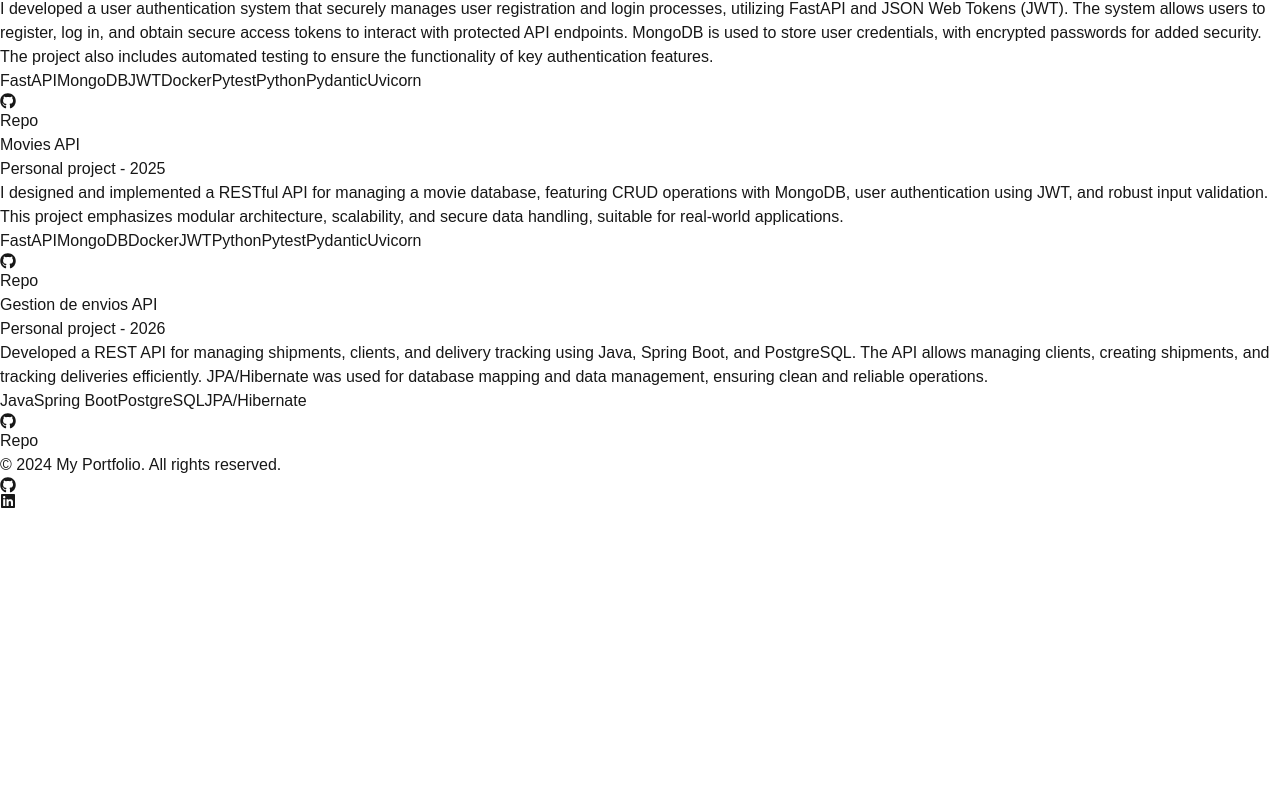
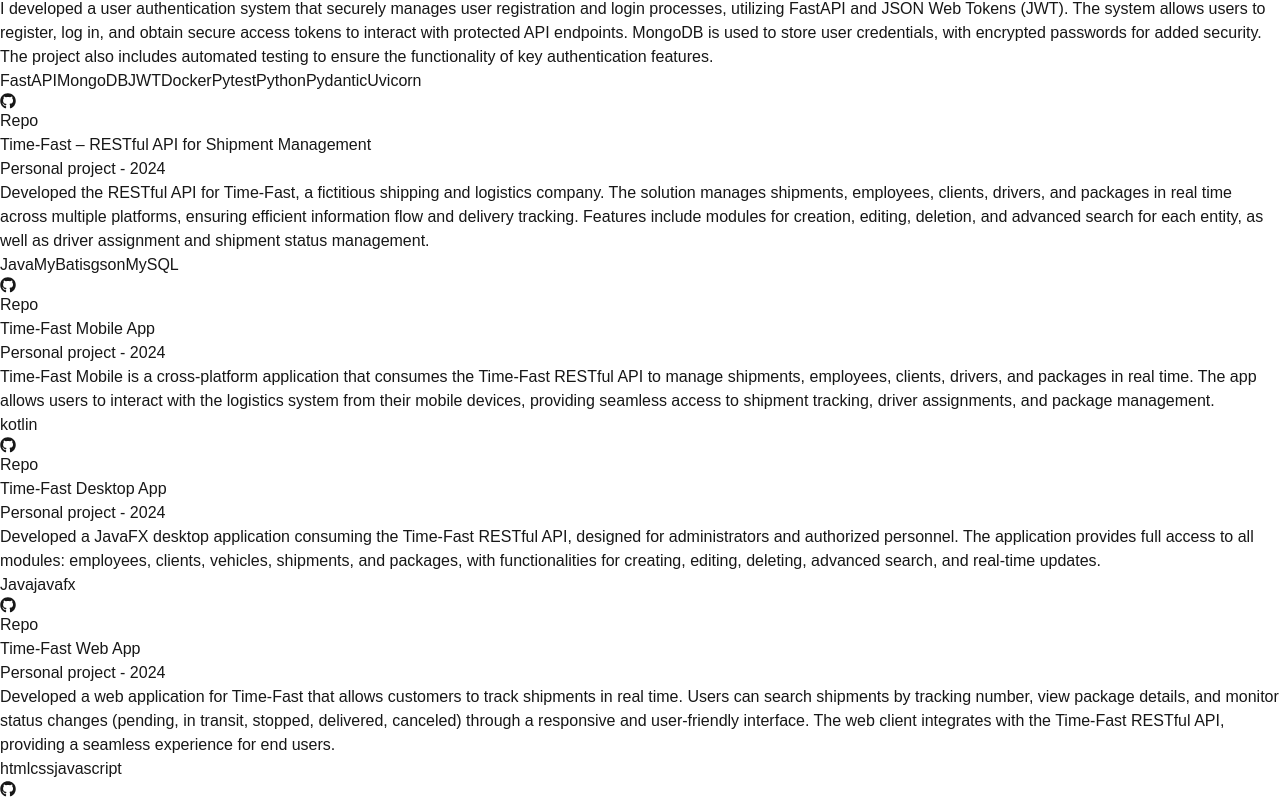
Before and after one commit to eduard165/Portafolio, a Next.js app: page / in a window 1280 px wide. Shown: the part 2013-2813 px from the top of the page. Before the commit the page ends 2522 px from the top, so only its background shows below. Built offline with nearby package versions, Linux system fonts and the light colour scheme.

Commit message:
Actualizacion de projecto personales

```diff
--- a/src/components/projects/ProjectCard.jsx
+++ b/src/components/projects/ProjectCard.jsx
@@ -11,7 +11,7 @@ export default function ProjectCard({title, fecha, description, technologies, re
       {/* Tech */}
       <div className="flex flex-wrap gap-2 mb-4">
         {technologies.map((tech, index) => (
-          <span key={index} className="bg-gray-700 px-2 py-1 rounded text-xs">
+          <span key={index} className="bg-gray-700 px-2 py-1 rounded text-xs text-center">
             {tech}
           </span>
         ))}
--- a/src/components/projects/Projects.jsx
+++ b/src/components/projects/Projects.jsx
@@ -7,7 +7,7 @@ export default function Projects() {
       title: "Internal Records Management System",
       fecha: "Secretaria de Desarrollo Institucional - 2024",
       description: "I developed a document management system for audit records, aimed at improving the organization, storage, and management of audit-related files within a SharePoint-based platform. The system allows users to register documents associated with audits, upload files, and organize them in a structured folder system on SharePoint, improving access and storage efficiency.",
-      technologies: ["React", "SharePoint", "Graph API", "Azure Functions", "Node.js"],
+      technologies: ["React", "SharePoint", "Graph API", "Azure Functions", "Node.js", "Tailwind CSS","MSAL", "flowbite"],
       repo: "https://github.com/eduard165/Internal-Records-Management-System-for-SDI",
       demo: "https://internal-records-management-system-for-sdi-unxe.vercel.app/"
     },
@@ -27,19 +27,48 @@ export default function Projects() {
       repo: "https://github.com/eduard165/Sistema-de-Autenticacion-de-Usuarios-con-FastAPI-y-JWT"
     },
     {
+      title: "Time-Fast – RESTful API for Shipment Management",
+      fecha: "Personal project - 2024",
+      description: "Developed the RESTful API for Time-Fast, a fictitious shipping and logistics company. The solution manages shipments, employees, clients, drivers, and packages in real time across multiple platforms, ensuring efficient information flow and delivery tracking. Features include modules for creation, editing, deletion, and advanced search for each entity, as well as driver assignment and shipment status management.",
+      technologies: ["Java","MyBatis", "gson", "MySQL",  ],
+      repo: "https://github.com/eduard165/time-fast.git"
+    },
+    {
+      title: "Time-Fast Mobile App",
+      fecha: "Personal project - 2024",
+      description: "Time-Fast Mobile is a cross-platform application that consumes the Time-Fast RESTful API to manage shipments, employees, clients, drivers, and packages in real time. The app allows users to interact with the logistics system from their mobile devices, providing seamless access to shipment tracking, driver assignments, and package management.",
+      technologies: ["kotlin"],
+      repo: "https://github.com/eduard165/ClienteMovil.git"
+    },
+    {
+      title: "Time-Fast Desktop App",
+      fecha: "Personal project - 2024",
+      description: "Developed a JavaFX desktop application consuming the Time-Fast RESTful API, designed for administrators and authorized personnel. The application provides full access to all modules: employees, clients, vehicles, shipments, and packages, with functionalities for creating, editing, deleting, advanced search, and real-time updates.",
+      technologies: ["Java", "javafx"],
+      repo: "https://github.com/eduard165/fast-time-escritorio.git"
+    },
+    {
+      title: "Time-Fast Web App",
+      fecha: "Personal project - 2024",
+      description: "Developed a web application for Time-Fast that allows customers to track shipments in real time. Users can search shipments by tracking number, view package details, and monitor status changes (pending, in transit, stopped, delivered, canceled) through a responsive and user-friendly interface. The web client integrates with the Time-Fast RESTful API, providing a seamless experience for end users.",
+      technologies: ["html", "css", "javascript"],
+      repo: "https://github.com/eduard165/fast-time-escritorio.git"
+    },
+    {
       title: "Movies API",
       fecha: "Personal project - 2025",
       description: "I designed and implemented a RESTful API for managing a movie database, featuring CRUD operations with MongoDB, user authentication using JWT, and robust input validation. This project emphasizes modular architecture, scalability, and secure data handling, suitable for real-world applications.",
-      technologies: ["FastAPI", "MongoDB", "Docker", "JWT", "Python", "Pytest", "Pydantic", "Uvicorn"],
+      technologies: ["Kotlin"],
       repo: "https://github.com/eduard165/movies-api-fastapi"
     },
-     {
+    {
       title: "Gestion de envios API",
       fecha: "Personal project - 2026",
       description: "Developed a REST API for managing shipments, clients, and delivery tracking using Java, Spring Boot, and PostgreSQL. The API allows managing clients, creating shipments, and tracking deliveries efficiently. JPA/Hibernate was used for database mapping and data management, ensuring clean and reliable operations.",
       technologies: ["Java", "Spring Boot", "PostgreSQL", "JPA/Hibernate"],
       repo: "https://github.com/eduard165/gestion-envios-api"
     }
+
   ];
 
   return (
```
